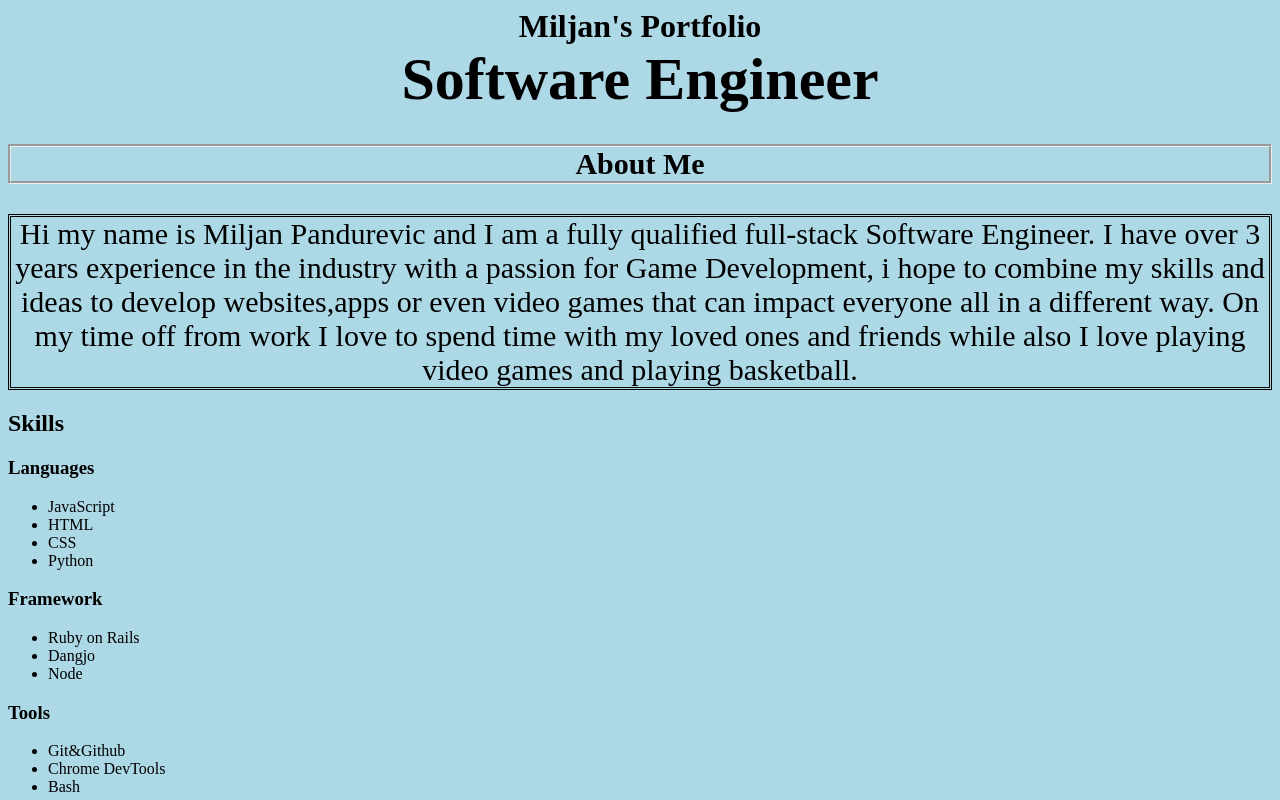
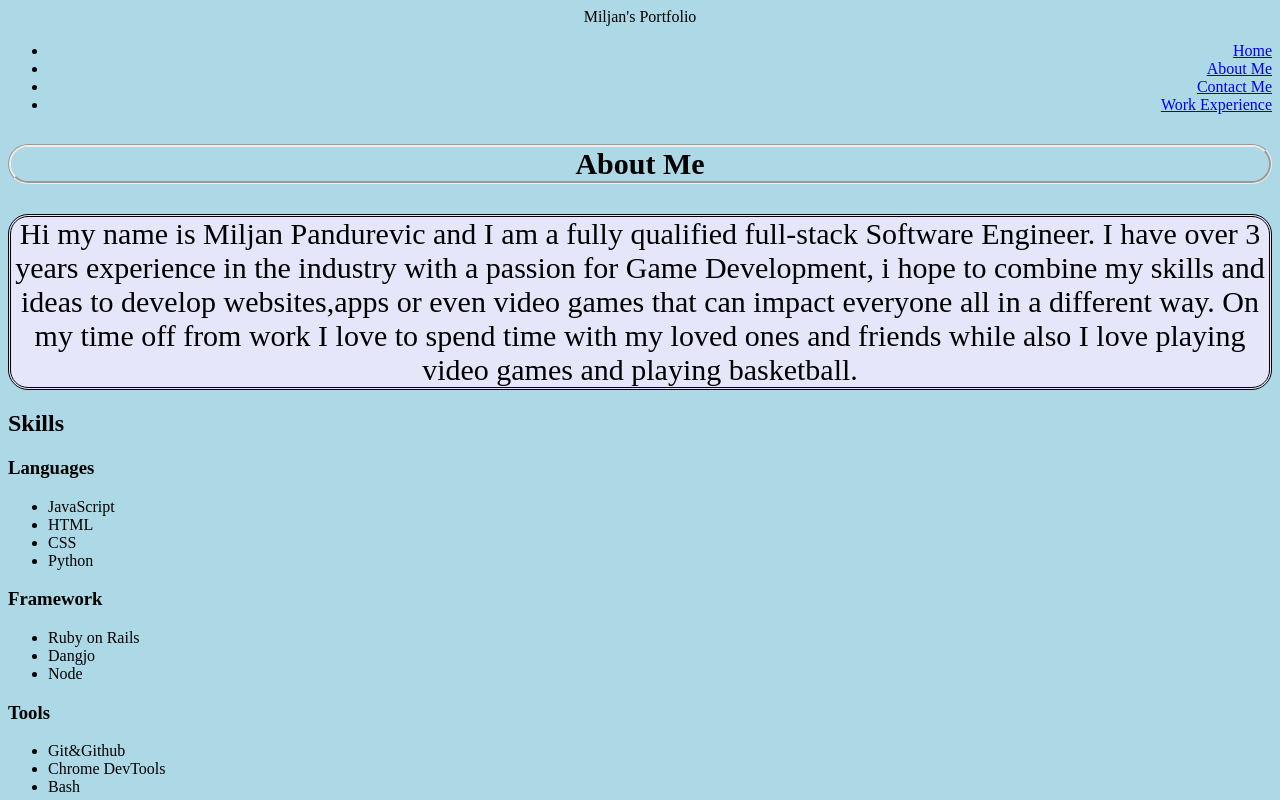
Before and after one commit to MiljanPandurevic/my-personal-website, a plain HTML site: page index.html in a window 1280 px wide. Shown: the top 800 px of the page. Drawn offline with Linux system fonts and the light colour scheme.

Commit message:
changed HTML header structure

```diff
--- a/index.html
+++ b/index.html
@@ -6,8 +6,26 @@
     </head>
     <body>
         <header>
-            <h1>Miljan's Portfolio</h1>
-            <h2>Software Engineer</h2>
+            <nav>
+                <div class="left">Miljan's Portfolio</div>
+                <div class="right">
+                    <ul>
+                        <li>
+                            <a href="./home.html">Home</a>
+                        </li>
+                        <li>
+                            <a href="about">About Me</a>
+                        </li>
+                        <li>
+                            <a href="Contact">Contact Me</a>
+                        </li>
+                        <li>
+                            <a href="work">Work Experience</a>
+                        </li>
+                    </ul>
+                </div>
+            </nav>
+
         </header>
         <section>
         <div id="About-me">
--- a/style.css
+++ b/style.css
@@ -6,23 +6,20 @@ header {
     background-color: lightblue;
 }
 
-header>h1 {
+div.left {
    text-align: center;
-   background-color: lightblue;
    margin: auto;
 }
 
-header>h2 {
-    text-align: center;
-    background-color: lightblue;
-    margin: auto;
-    font-size: 60px;
+div.right {
+    text-align: right;
 }
 
 div#About-me>h3 {
     text-align: center;
     font-size: 30px;
     border-style: groove;
+    border-radius: 20px;
 
 }
 
@@ -31,4 +28,6 @@ div#About-me>p {
     font-size: 30px;
     margin: auto;
     border-style: double;
+    border-radius: 20px;
+    background-color: lavender;
     }
```
